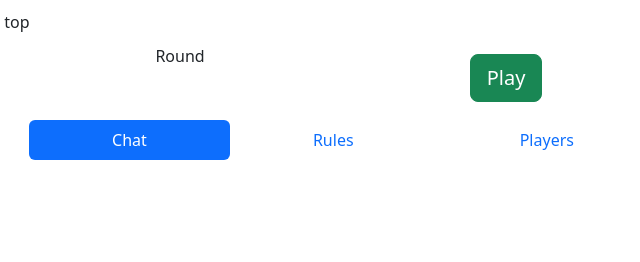
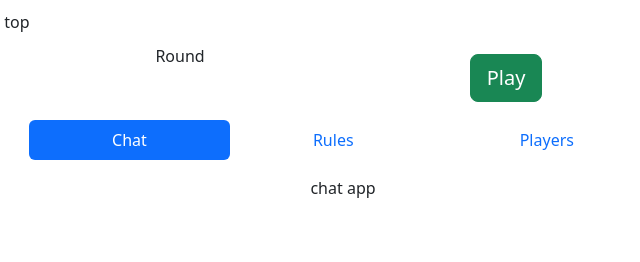
Before and after one commit to ZaidMGames/NEA---Scattergories-Game-Development, a website with bundled scripts: page index.html in a window 1280 px wide. Shown: the full height of the page, 623-1263 px from the left. Built offline with nearby package versions, Linux system fonts and the light colour scheme.

Commit message:
asdfsdaf

```diff
--- a/index.html
+++ b/index.html
@@ -132,7 +132,7 @@
           </ul>
           <div class="tab-content" id="pills-tabContent">
             <div class="tab-pane fade show active" id="pills-home" role="tabpanel" aria-labelledby="pills-home-tab" tabindex="0">
-
+            chat app
 
 
             </div>
```
